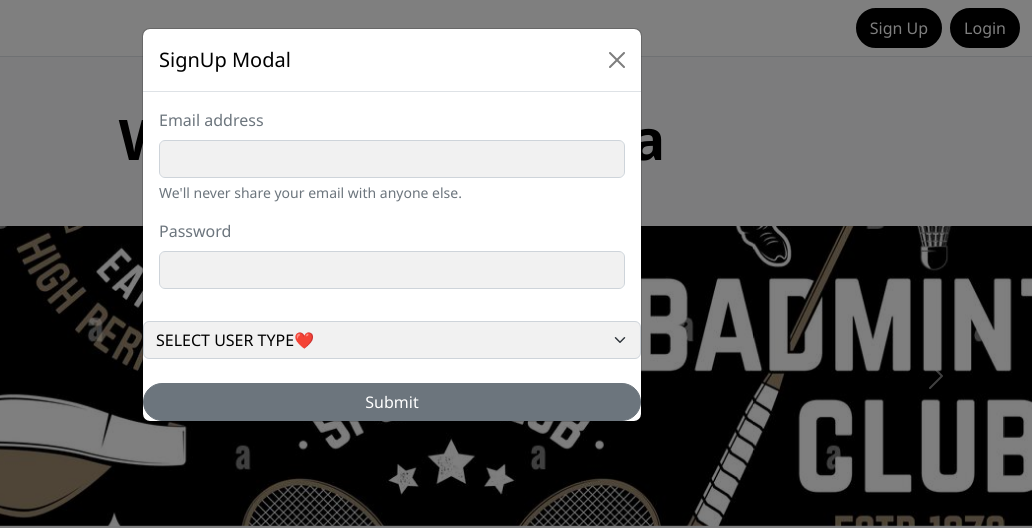
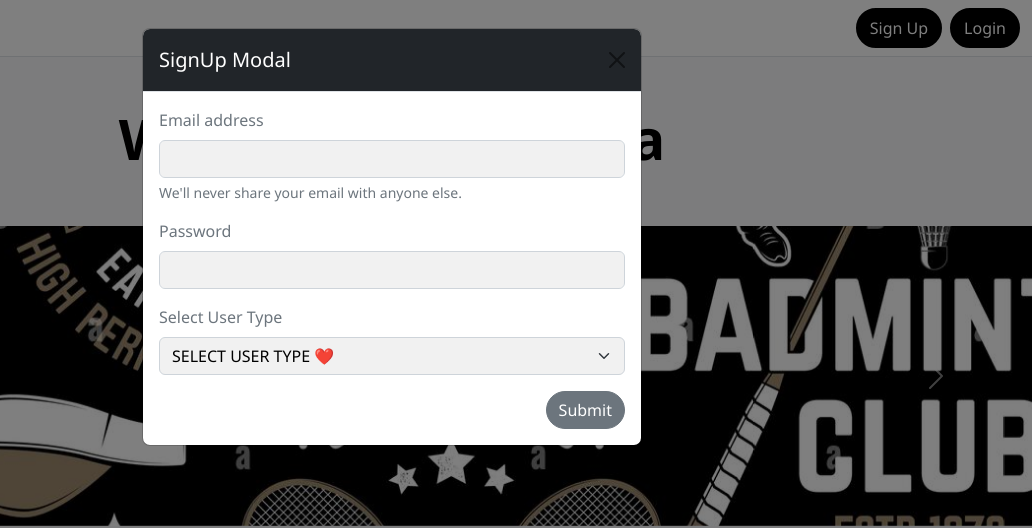
Before and after one commit to Rishika2164/velorra, a website: page public/index.html in a window 1280 px wide. Both pictures are taken after a click on the button "Sign Up". Shown: the top 528 px of the page, 248-1280 px from the left. Drawn offline with nearby package versions, Linux system fonts and the light colour scheme.

Commit message:
Update index.html

```diff
--- a/public/index.html
+++ b/public/index.html
@@ -489,10 +489,11 @@
   </div>
 
   <!-- SignUp Modal -->
+  <!-- SignUp Modal -->
 <div class="modal fade" tabindex="-1" id="divSignUp">
   <div class="modal-dialog">
     <div class="modal-content">
-        <div class="modal-header">
+      <div class="modal-header bg-dark text-white">
         <h5 class="modal-title">SignUp Modal</h5>
         <button type="button" class="btn-close" data-bs-dismiss="modal" aria-label="Close"></button>
       </div>
@@ -502,38 +503,37 @@
             <label for="txtEmail" class="form-label">Email address</label>
             <input type="email" class="form-control" id="txtEmail" name="txtEmail">
             <div id="emailHelp" class="form-text">We'll never share your email with anyone else.</div>
-
-              <!-- <div style="margin-right: 10px;" id="errPicE"></div> -->
             <div id="errMsgE"></div>
-
           </div>
           <div class="mb-3">
             <label for="txtPwd" class="form-label">Password</label>
             <input type="password" class="form-control" id="txtPwd" name="txtPwd">
             <div id="errPwd"></div>
-              <!-- <i class="fa-solid fa-eye fa-bounce" id="eye"></i> -->
-
+          </div>
+          <div class="mb-3">
+            <label for="userType" class="form-label">Select User Type</label>
+            <select class="form-select" id="userType" name="userType">
+              <option selected disabled>SELECT USER TYPE ❤️</option>
+              <option value="Player">Player</option>
+              <option value="Organizer">Organizer</option>
+            </select>
+          </div>
+          <div class="text-end">
+            <input type="button" class="btn btn-secondary" id="btnFetchWithAJAX" value="Submit">
+          </div>
+        </form>
       </div>
     </div>
-        <select class="form-select" aria-label="Default select example" id="userType" name="userType">
-          <option selected>SELECT USER TYPE❤️</option>
-          <option value="Player">player</option>
-          <option value="Organizer">organizer</option>
-
-        </select><br>
-        <input type="button" class="btn btn-secondary" id="btnFetchWithAJAX" value="Submit"></button>
-        </form>
+  </div>
 </div>
 
-    </div>
-  </div>
   </div>
 
   <!-- Login Modal -->
   <div class="modal" tabindex="-1" id="divLogin">
     <div class="modal-dialog">
       <div class="modal-content">
-        <div class="modal-header bg">
+        <div class="modal-header bg-dark text-white">
           <h5 class="modal-title">Login Modal</h5>
           <button type="button" class="btn-close" data-bs-dismiss="modal" aria-label="Close"></button>
         </div>
```
Lines whose indentation alone changed are shown as unchanged.
